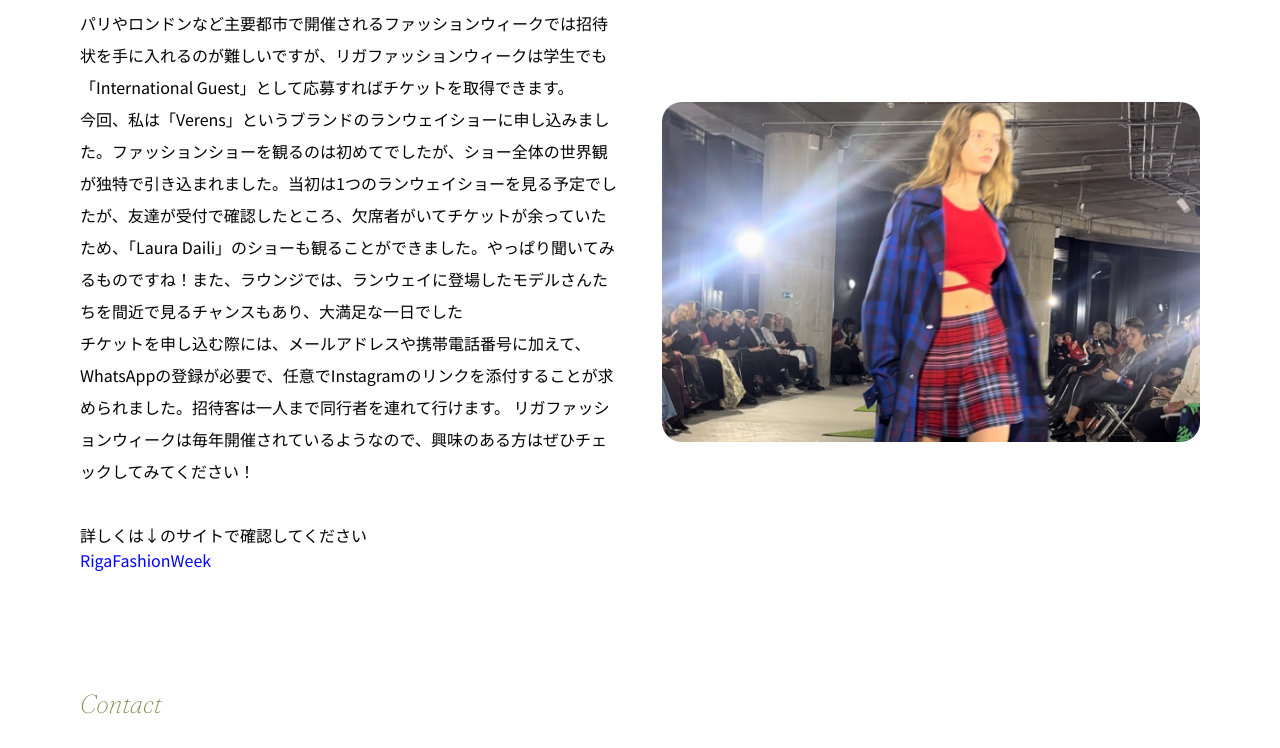
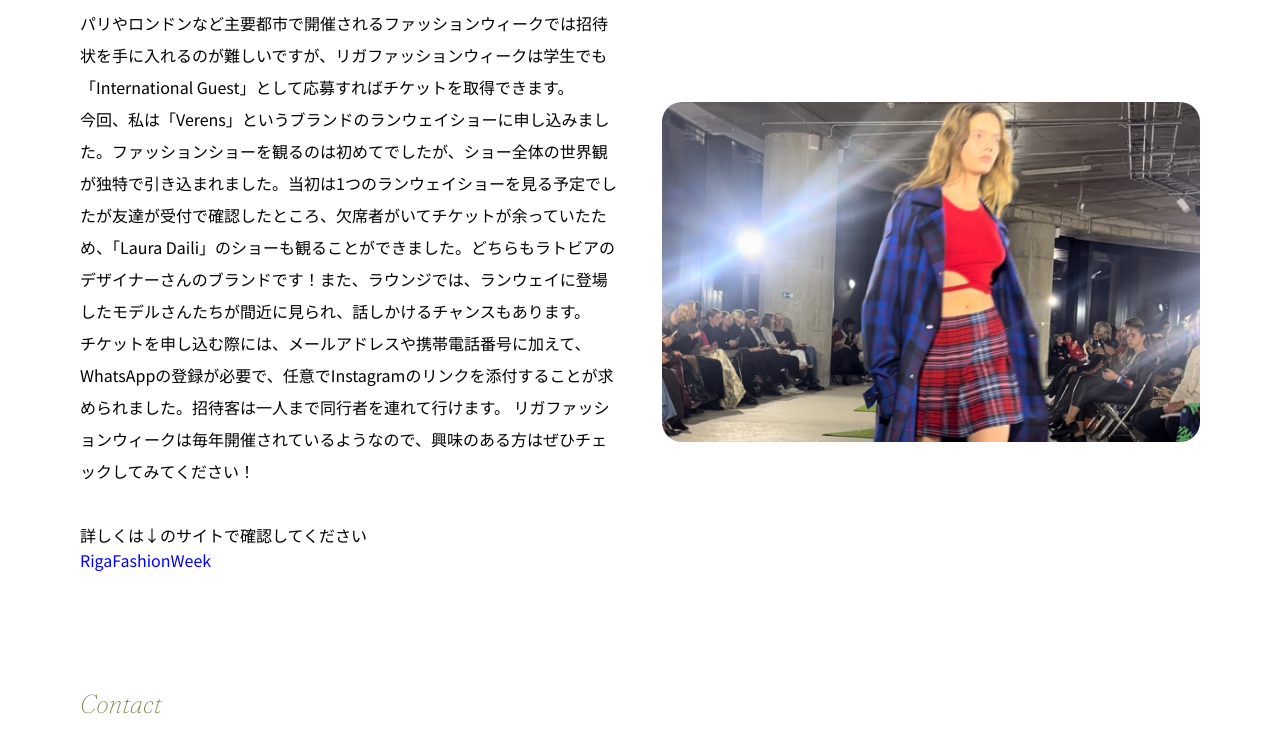
Before and after one commit to cocoberet-lv/cocos_diary_lv28.10_RigaFashionWeek, a plain HTML site: page index.html in a window 1280 px wide. Shown: the part 714-1462 px from the top of the page. Drawn offline with Linux system fonts and the light colour scheme; some packages are replaced by stand-ins of ours; a web font is replaced by a local one.

Commit message:
Update index.html

```diff
--- a/index.html
+++ b/index.html
@@ -65,8 +65,8 @@
                         リガファッションウィークに参加してきました！<br>
                         パリやロンドンなど主要都市で開催されるファッションウィークでは招待状を手に入れるのが難しいですが、リガファッションウィークは学生でも「International
                         Guest」として応募すればチケットを取得できます。<br>
-                        今回、私は「Verens」というブランドのランウェイショーに申し込みました。ファッションショーを観るのは初めてでしたが、ショー全体の世界観が独特で引き込まれました。当初は1つのランウェイショーを見る予定でしたが、友達が受付で確認したところ、欠席者がいてチケットが余っていたため、「Laura
-                        Daili」のショーも観ることができました。やっぱり聞いてみるものですね！また、ラウンジでは、ランウェイに登場したモデルさんたちを間近で見るチャンスもあり、大満足な一日でした<br>
+                        今回、私は「Verens」というブランドのランウェイショーに申し込みました。ファッションショーを観るのは初めてでしたが、ショー全体の世界観が独特で引き込まれました。当初は1つのランウェイショーを見る予定でしたが友達が受付で確認したところ、欠席者がいてチケットが余っていたため、「Laura
+                        Daili」のショーも観ることができました。どちらもラトビアのデザイナーさんのブランドです！また、ラウンジでは、ランウェイに登場したモデルさんたちが間近に見られ、話しかけるチャンスもあります。<br>
                         チケットを申し込む際には、メールアドレスや携帯電話番号に加えて、WhatsAppの登録が必要で、任意でInstagramのリンクを添付することが求められました。招待客は一人まで同行者を連れて行けます。
                         リガファッションウィークは毎年開催されているようなので、興味のある方はぜひチェックしてみてください！<br><br>
                         詳しくは↓のサイトで確認してください
```
